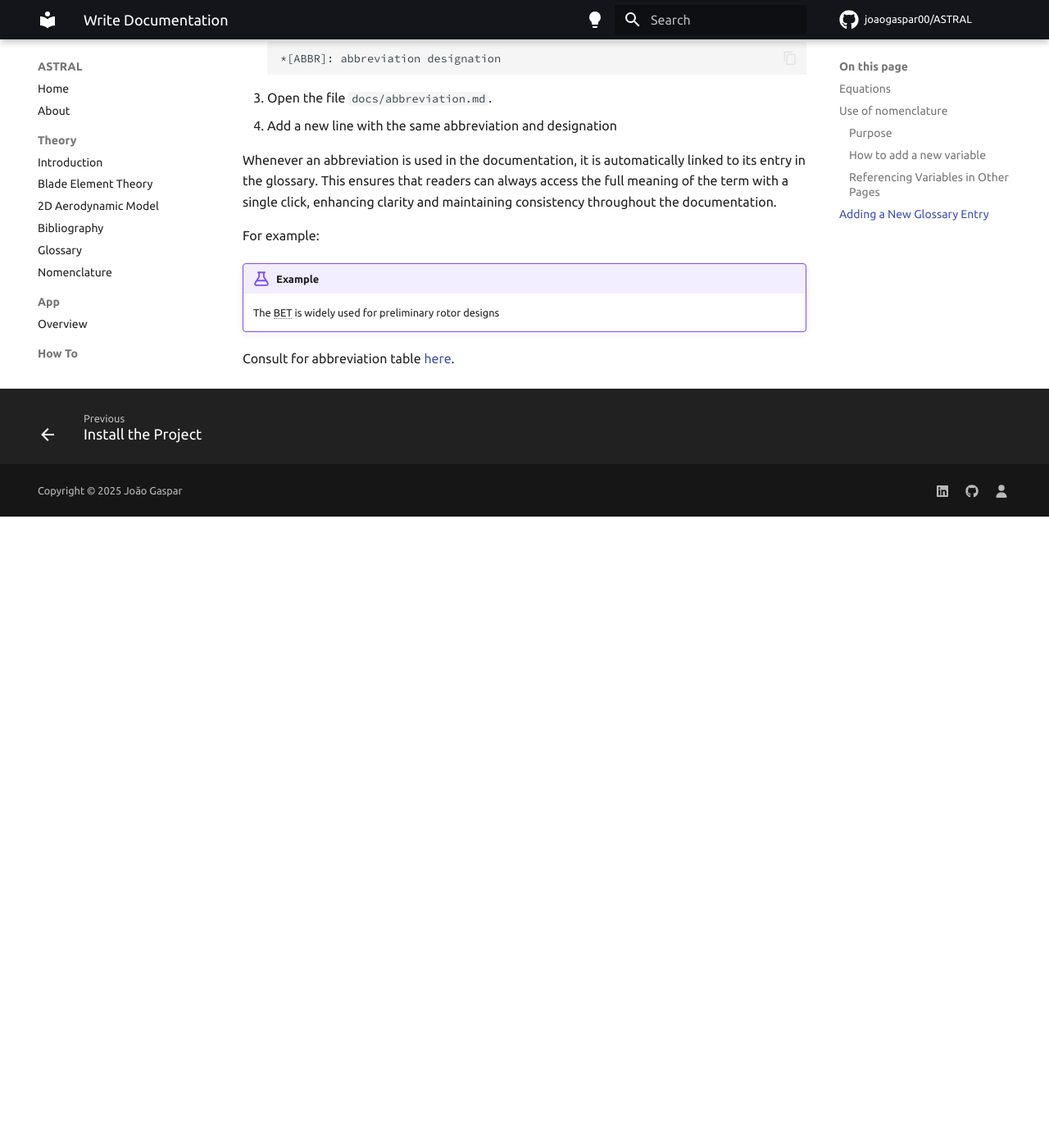
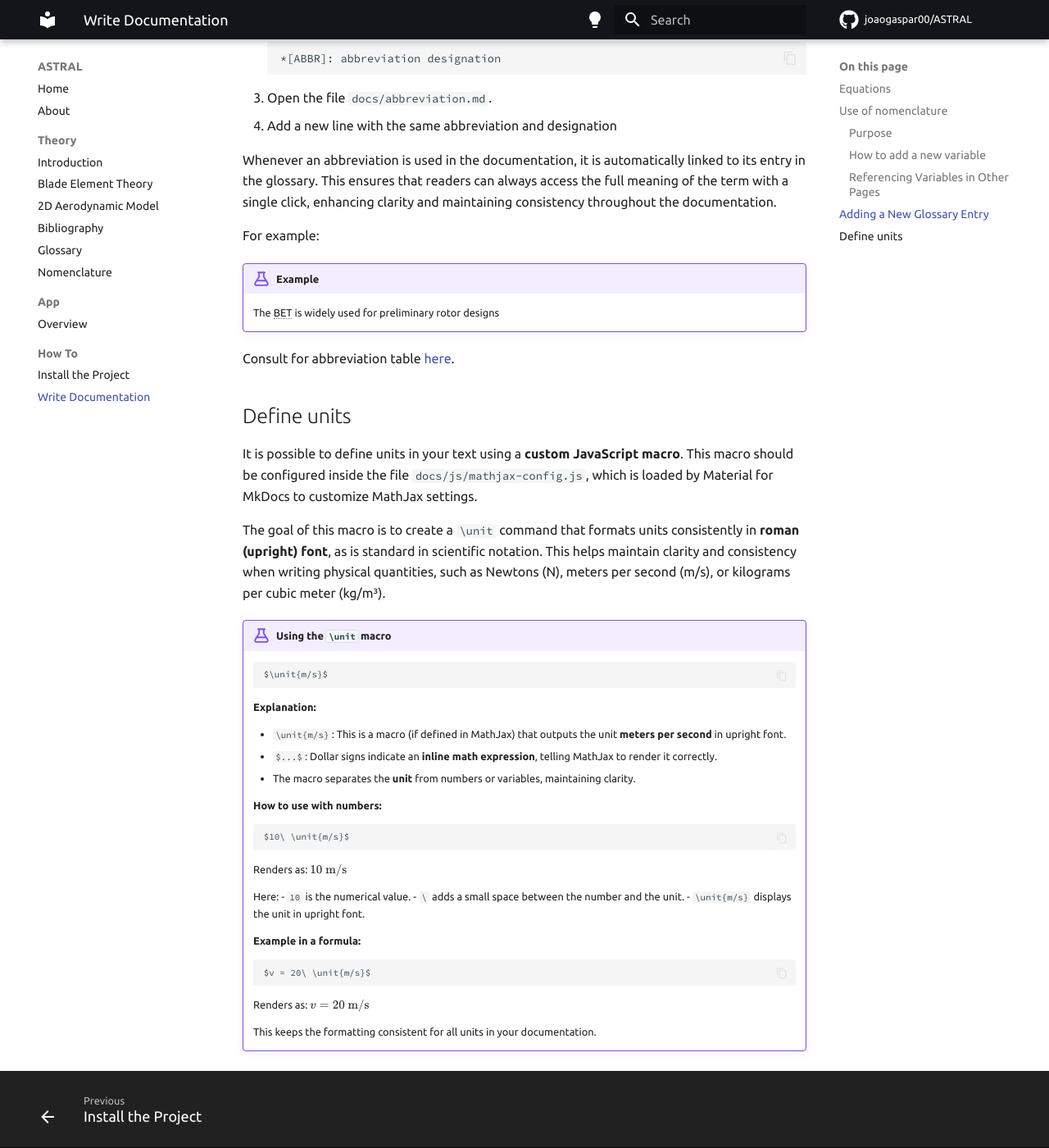
Before and after one commit to joaogaspar00/ASTRAL, an MkDocs documentation site: the page built from docs/howtodoc.md, in a window 1280 px wide and 1400 px high, scrolled down 2729 px. Shown: the whole window at 82% size. Built offline with MkDocs 1.6.1 and Material for MkDocs 9.7.7, drawn with Linux system fonts in a browser that asks for light colours; comment, search, counter and statistics services are not loaded; before the commit the page ends 3359 px from its top, so only the background shows below that.

Commit message:
new macro to display units
- added a new js macro to display units always in the same format
- also, added the info how to use the macro in howtodc.md file

````diff
--- a/docs/howtodoc.md
+++ b/docs/howtodoc.md
@@ -116,3 +116,43 @@
     The BET is widely used for preliminary rotor designs
 
 Consult for abbreviation table [here](theory/abbreviations.md).
+
+## Define units
+
+It is possible to define units in your text using a **custom JavaScript macro**. This macro should be configured inside the file `docs/js/mathjax-config.js`, which is loaded by Material for MkDocs to customize MathJax settings.
+
+The goal of this macro is to create a `\unit` command that formats units consistently in **roman (upright) font**, as is standard in scientific notation. This helps maintain clarity and consistency when writing physical quantities, such as Newtons (N), meters per second (m/s), or kilograms per cubic meter (kg/m³).
+
+!!! example "Using the `\unit` macro"
+    ```
+    $\unit{m/s}$
+    ```
+
+    **Explanation:**
+
+    - `\unit{m/s}`: This is a macro (if defined in MathJax) that outputs the unit **meters per second** in upright font.
+    - `$...$`: Dollar signs indicate an **inline math expression**, telling MathJax to render it correctly.
+    - The macro separates the **unit** from numbers or variables, maintaining clarity.
+
+    **How to use with numbers:**
+
+    ```
+    $10\ \unit{m/s}$
+    ```
+
+    Renders as: \(10\ \mathrm{m/s}\)
+
+    Here:
+    - `10` is the numerical value.
+    - `\ ` adds a small space between the number and the unit.
+    - `\unit{m/s}` displays the unit in upright font.
+
+    **Example in a formula:**
+
+    ```
+    $v = 20\ \unit{m/s}$
+    ```
+
+    Renders as: \(v = 20\ \mathrm{m/s}\)
+
+    This keeps the formatting consistent for all units in your documentation.
--- /dev/null
+++ b/docs/js/mathjax-config.js
@@ -0,0 +1,7 @@
+window.MathJax = {
+  tex: {
+    macros: {
+      unit: ["\\mathrm{#1}", 1]
+    }
+  }
+};
--- a/mkdocs.yml
+++ b/mkdocs.yml
@@ -95,7 +95,8 @@
 
 
 extra_javascript:
-  - assets/js/mathjax.js
+  - js/mathjax.js
+  - js/mathjax-config.js
   - https://unpkg.com/mathjax@3/es5/tex-mml-chtml.js
 
 extra_css:
````
Also changed, not shown: docs/js/mathjax.js (renamed from docs/assets/js/mathjax.js).
